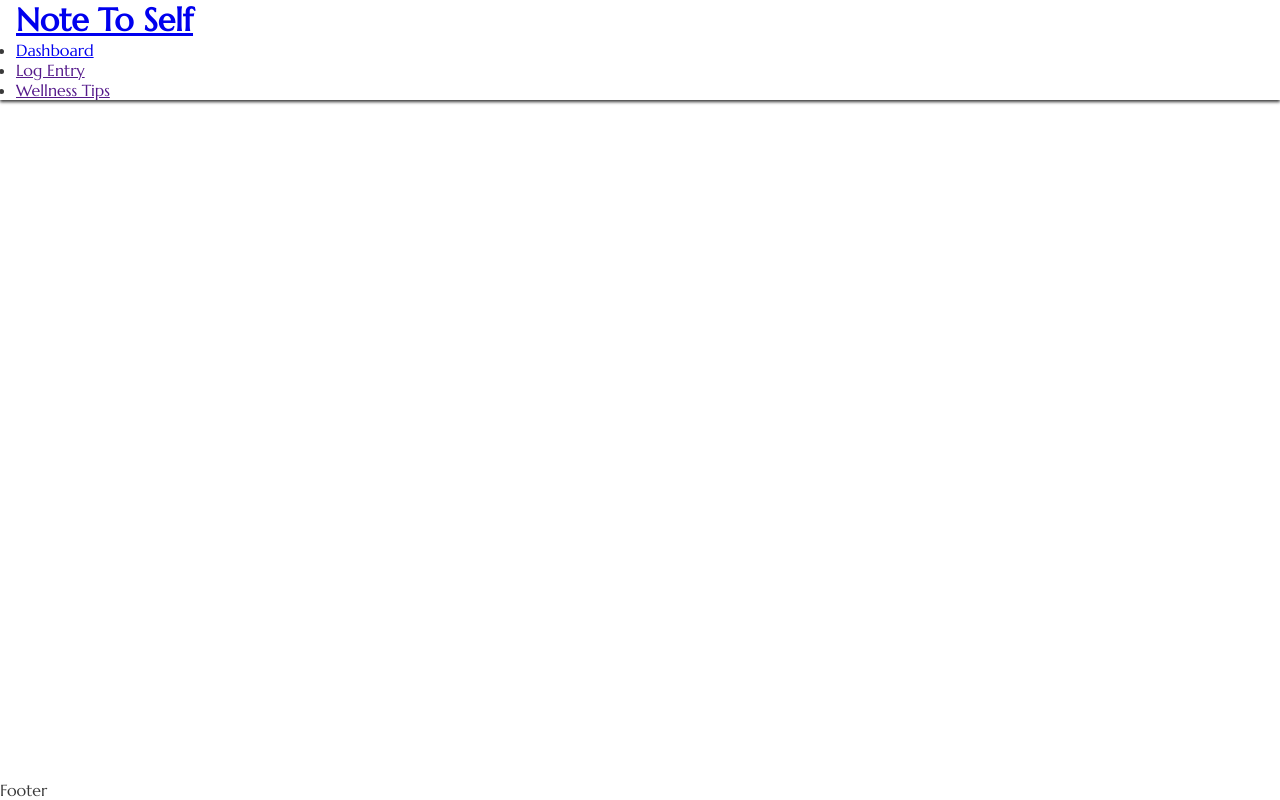
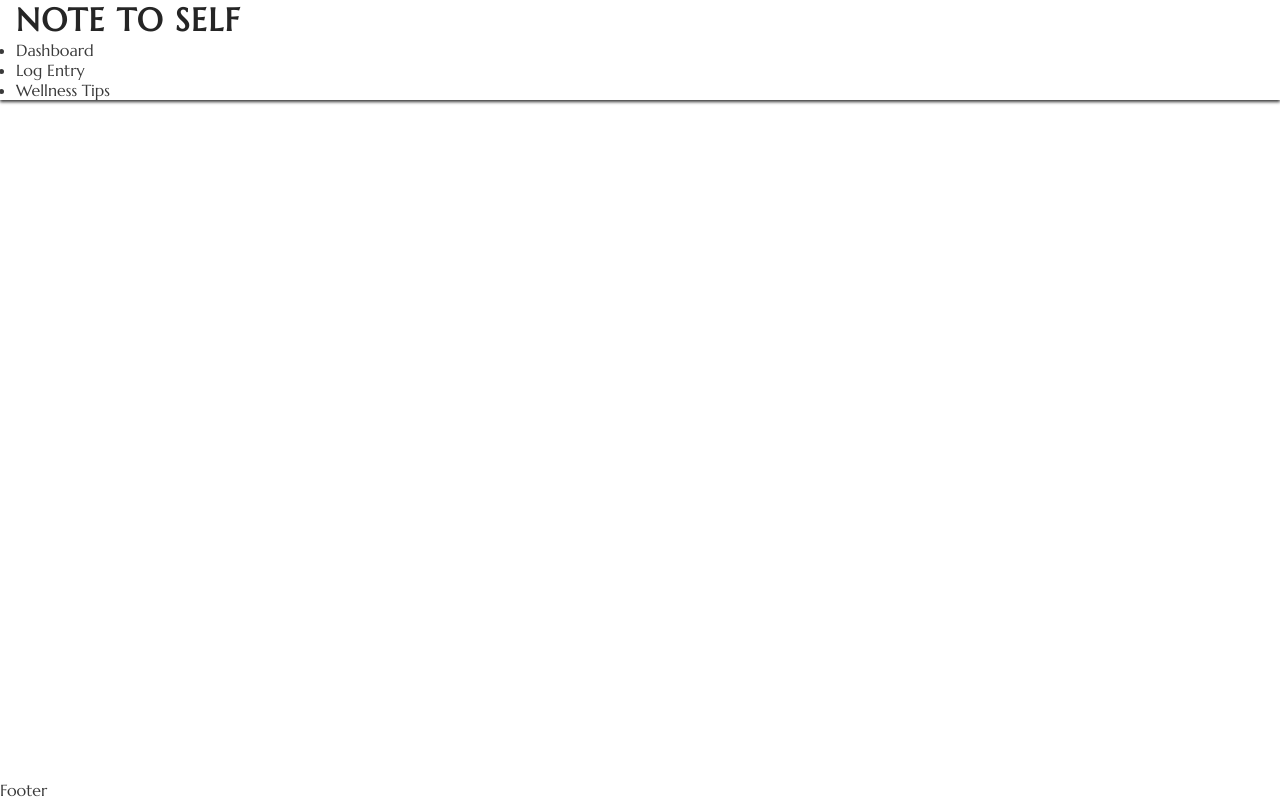
Before and after one commit to AnnieRho7/Note-To-Self, a plain HTML site: page index.html in a window 1280 px wide. Drawn offline with Linux system fonts and the light colour scheme.

Commit message:
styled logo, removed link underline

```diff
--- a/assets/styles.css
+++ b/assets/styles.css
@@ -32,8 +32,17 @@ header {
     box-shadow: 0 2px 3px #3a3a3a;
 }
 
+header a {
+    text-decoration: none;
+    color: inherit;
+}
+
 h1 {
     font-family: 'Marcellus', sans-serif;
+    text-transform: uppercase;
+    letter-spacing: 1.5px;
+    color: #252525;
+
 }
 
 /*Main Content*/
```
